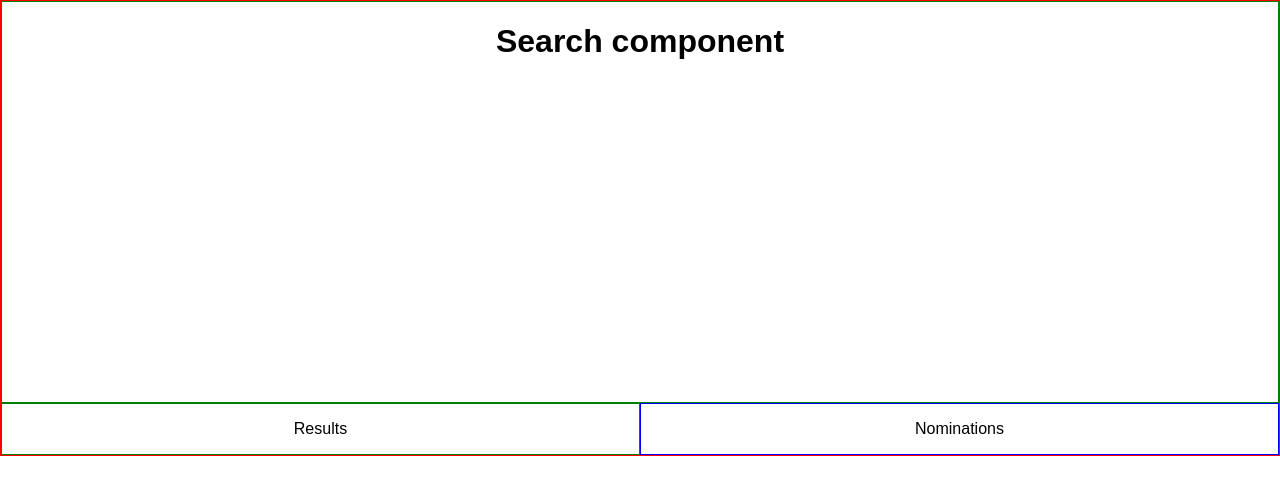
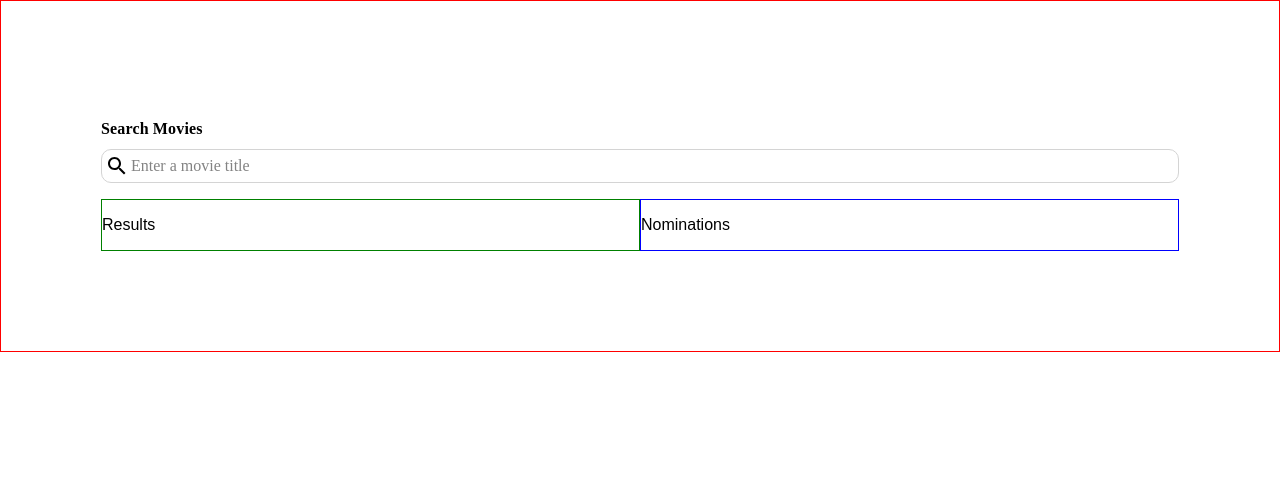
Before and after one commit to shadeemerhi/theshoppies, a React (Create React App) app: page / in a window 1280 px wide. Shown: the top 494 px of the page. Built offline with nearby package versions, Linux system fonts and the light colour scheme; no server answers; a web font is replaced by a local one.

Commit message:
searchString and setSearchString passed to Search

```diff
--- a/src/App.js
+++ b/src/App.js
@@ -9,6 +9,7 @@ import Nominations from './components/Nominations';
 const useStyles = makeStyles((theme) => ({
 
   root: {
+    padding: '100px',
     border: '1px solid red'
   }
 }));
@@ -18,7 +19,9 @@ export default function App() {
   const classes = useStyles();
 
   const {
-    searchResults
+    searchResults,
+    searchString,
+    setSearchString
   } = useApplicationData();
 
   console.log(searchResults);
@@ -27,12 +30,15 @@ export default function App() {
   return (
     <Grid container className={classes.root}>
       <Grid item xs={12}>
-        <Search />
+        <Search
+          searchString={searchString}
+          setSearchString ={setSearchString}
+        />
       </Grid>
-      <Grid item xs={6}>
+      <Grid item xs={12} sm={6}>
         <Results />
       </Grid>
-      <Grid item xs={6}>
+      <Grid item xs={12} sm={6}>
         <Nominations />
       </Grid>
     </Grid>
--- a/src/components/Nominations.js
+++ b/src/components/Nominations.js
@@ -3,7 +3,6 @@ import { makeStyles } from '@material-ui/core/styles';
 const useStyles = makeStyles((theme) => ({
   root: {
     display: 'flex',
-    justifyContent: 'center',
     border: '1px solid blue',
   },
 
--- a/src/components/Results.js
+++ b/src/components/Results.js
@@ -3,7 +3,6 @@ import { makeStyles } from '@material-ui/core/styles';
 const useStyles = makeStyles((theme) => ({
   root: {
     display: 'flex',
-    justifyContent: 'center',
     border: '1px solid green',
   },
 
--- a/src/components/Search.js
+++ b/src/components/Search.js
@@ -1,26 +1,38 @@
+import { Typography } from '@material-ui/core';
 import { makeStyles } from '@material-ui/core/styles';
+import SearchIcon from '@material-ui/icons/Search';
 
 const useStyles = makeStyles((theme) => ({
   root: {
     display: 'flex',
-    justifyContent: 'center',
-    height: '400px',
-    border: '1px solid green',
+    flexDirection: 'column',
+    margin: '1rem 0rem 1rem 0rem'
+  },
+
+  title: {
+    fontFamily: 'montserrat',
+    fontWeight: '700',
+    marginBottom: '0.5rem'
+  },
+
+  inputContainer: {
+    display: 'flex',
+    border: '1px solid #d4d4d4',
+    padding: '3px',
+    borderRadius: '10px',
+    alignItems: 'center',
   },
 
   input: {
     fontSize: '12pt',
-    fontFamily: 'Raleway',
-    width: '100%',
-    height: "1.3rem",
+    fontFamily: 'montserrat',
+    height: '1.5rem',
     border: 'none',
-    borderBottom: "1px solid #d4d4d4",
     "&:focus": {
       outline: "none",
     },
     '&::placeholder': {
       fontSize: '12pt',
-      fontFamily: 'Raleway',
       color: '#838383'
 
     }
@@ -28,12 +40,22 @@ const useStyles = makeStyles((theme) => ({
 
 }));
 
-export default function Search() {
+export default function Search(props) {
 
   const classes = useStyles();
   return (
     <div className={classes.root}>
-      <h1>Search component</h1>
+      <Typography className={classes.title}>Search Movies</Typography>
+      <div className={classes.inputContainer}>
+        <SearchIcon />
+        <input
+          className={classes.input}
+          type="text"
+          placeholder="Enter a movie title"
+          value={props.searchString}
+          onChange={event => props.setSearchString(event.target.value)}
+        />
+      </div>
     </div>
   )
 }
--- a/src/hooks/useApplicationData.js
+++ b/src/hooks/useApplicationData.js
@@ -4,7 +4,7 @@ import axios from 'axios';
 export const useApplicationData = function() {
 
   const [searchResults, setSearchResults] = useState([]);
-  const [searchString, setSearchString] = useState('wolf');
+  const [searchString, setSearchString] = useState('');
   const [error, setError] = useState('');
 
   const apiKey = process.env.REACT_APP_API_KEY
@@ -21,9 +21,11 @@ export const useApplicationData = function() {
   }, [])
 
 
-
+  console.log('string', searchString);
   return {
-    searchResults
+    searchResults,
+    searchString,
+    setSearchString
   }
 
 }
```
Also changed, not shown: 1 other file (tests, documents, lock files or other folders).
